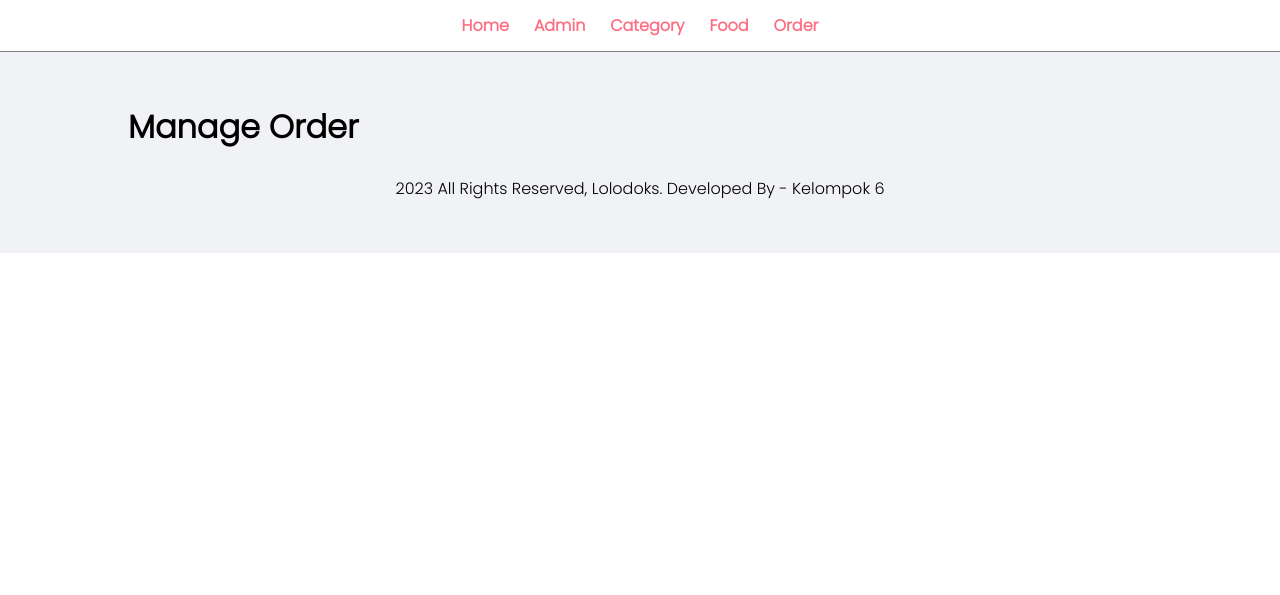
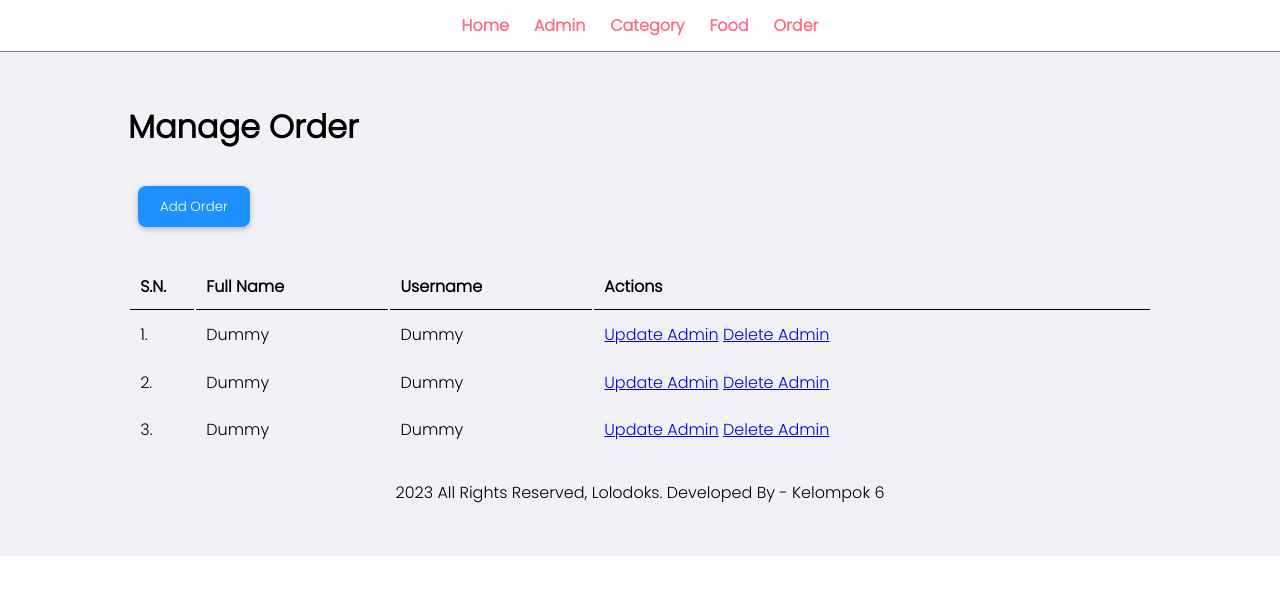
Before and after one commit to No0biTa/lolodoks, a PHP site: page /admin/manage-order.php in a window 1280 px wide. Shown: the top 595 px of the page. Run offline with PHP 8.4, Linux system fonts and the light colour scheme.

Commit message:
Update manage-order.php

```diff
--- a/admin/manage-order.php
+++ b/admin/manage-order.php
@@ -3,6 +3,52 @@
 <div class="main-content">
   <div class="wrapper">
     <h1>Manage Order</h1>
+
+     <br />
+              <!-- Button to Add Admin -->
+              <a href="#"><button type="button" class="btn btn-default waves-effect waves-light">Add Order</button></a>
+
+              <br /><br/>
+
+              <table class="tbl-full">
+                <tr>
+                        <th>S.N.</th>
+                        <th>Full Name</th>
+                        <th>Username</th>
+                        <th>Actions</th>
+                </tr>
+
+                <tr>
+                        <td>1. </td>
+                        <td>Dummy</td>
+                        <td>Dummy</td>
+                        <td>
+                                <a href="#" class="btn-secondary">Update Admin</a>
+                                <a href="#" class="btn-danger">Delete Admin</a>
+                        </td>
+                </tr>
+
+                <tr>
+                        <td>2. </td>
+                        <td>Dummy</td>
+                        <td>Dummy</td>
+                        <td>
+                                <a href="#" class="btn-secondary">Update Admin</a>
+                                <a href="#" class="btn-danger">Delete Admin</a>
+                        </td>
+                </tr>
+
+                <tr>
+                        <td>3. </td>
+                        <td>Dummy</td>
+                        <td>Dummy</td>
+                        <td>
+                                <a href="#" class="btn-secondary">Update Admin</a>
+                                <a href="#" class="btn-danger">Delete Admin</a>
+                        </td>
+                </tr>
+              </table>
+
 </div>
 
 <?php include('partials/footer.php'); ?>
```
